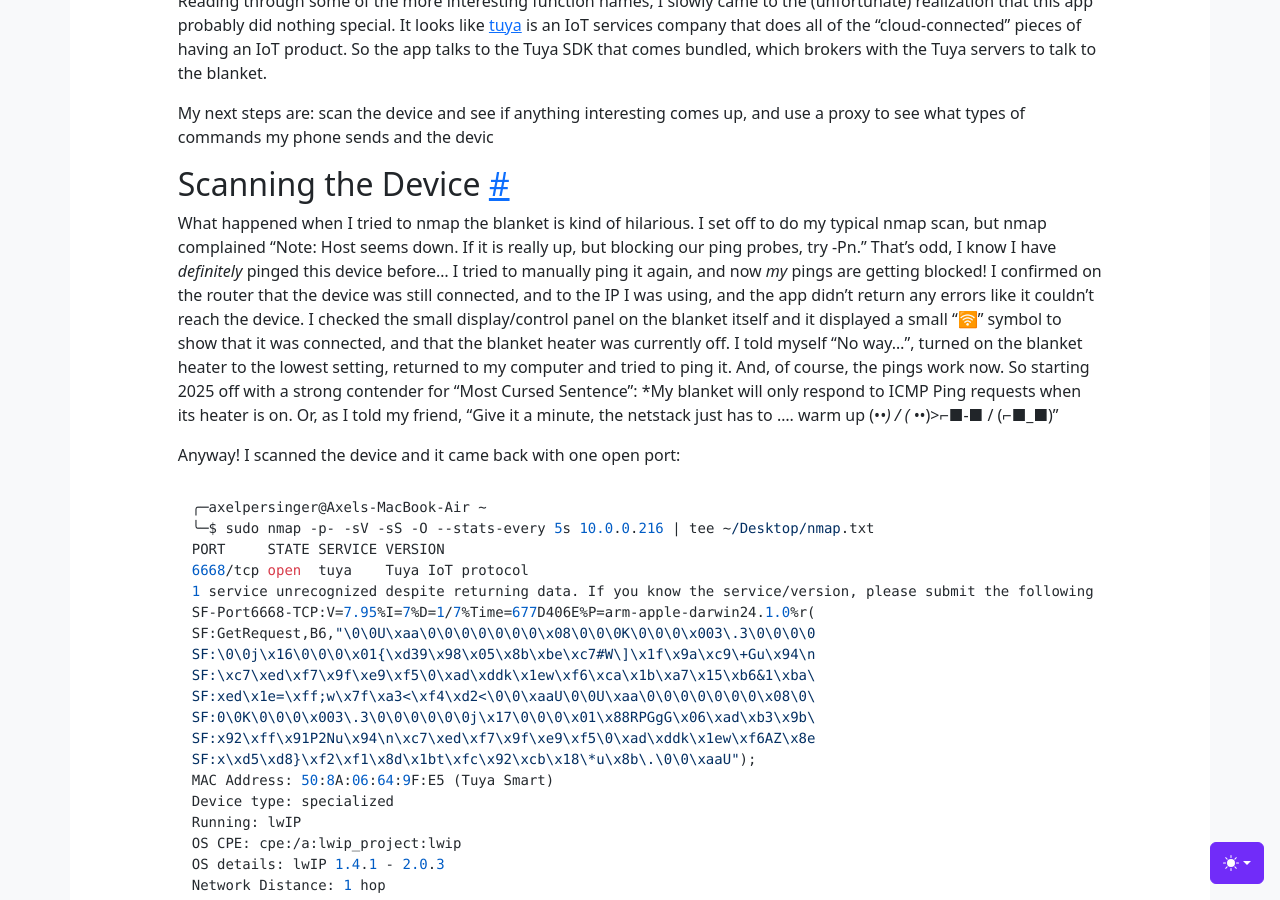
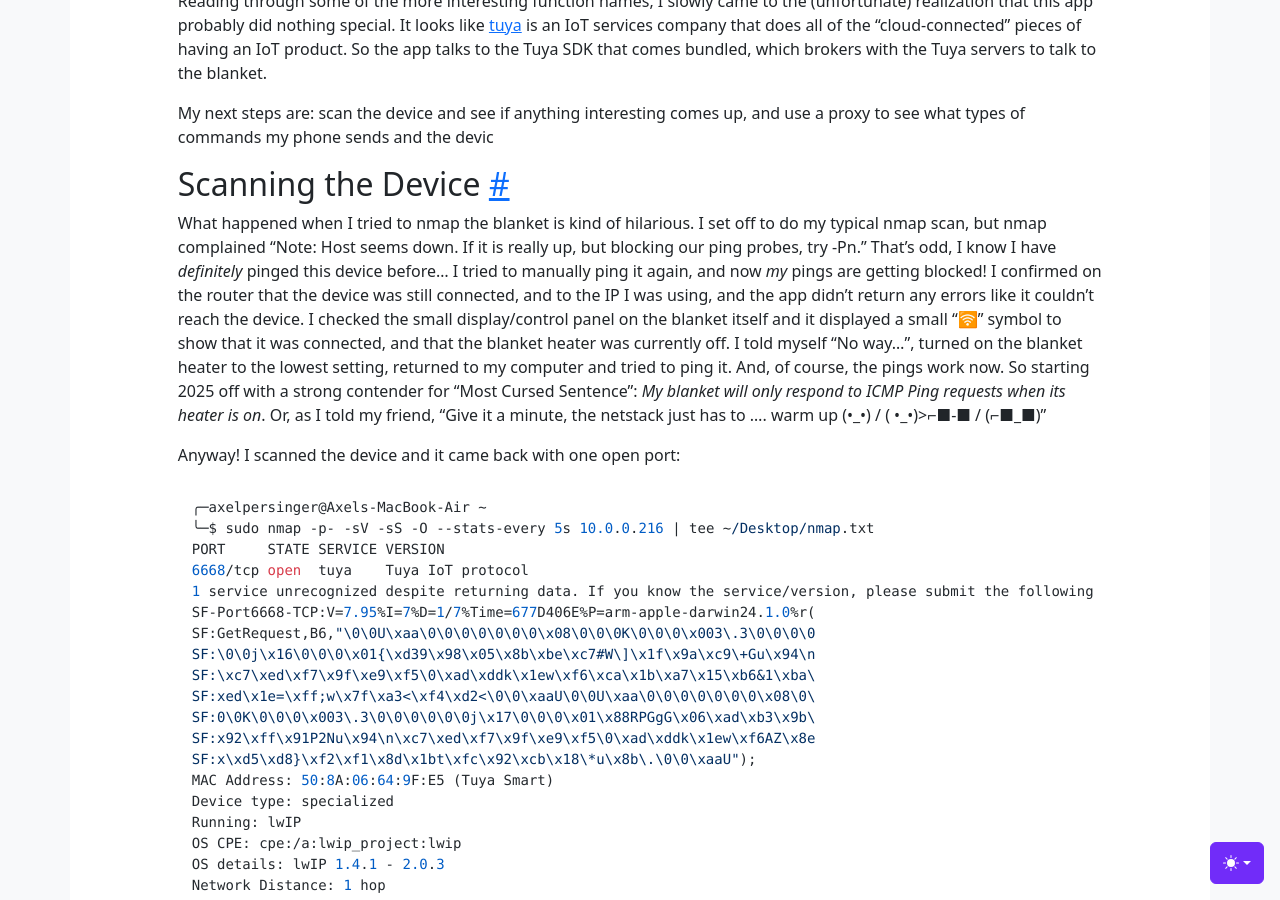
Before and after one commit to CuckooEXE/cuckooexe.github.io, a Jekyll site: the page built from _posts/2025-01-06-HeatedBlanket.md, in a window 1280 px wide and 900 px high, scrolled down 5666 px. Built offline with Jekyll 4.4.1, drawn with Linux system fonts in a browser that asks for light colours; comment, search, counter and statistics services are not loaded.

```diff
--- a/_posts/2025-01-06-HeatedBlanket.md
+++ b/_posts/2025-01-06-HeatedBlanket.md
@@ -173,7 +173,7 @@ I started by looking at all of the shared-object files with "`tuya`" in the name
 My next steps are: scan the device and see if anything interesting comes up, and use a proxy to see what types of commands my phone sends and the devic
 ## Scanning the Device
 
-What happened when I tried to nmap the blanket is kind of hilarious. I set off to do my typical nmap scan, but nmap complained "Note: Host seems down. If it is really up, but blocking our ping probes, try -Pn." That's odd, I know I have *definitely* pinged this device before... I tried to manually ping it again, and now *my* pings are getting blocked! I confirmed on the router that the device was still connected, and to the IP I was using, and the app didn't return any errors like it couldn't reach the device. I checked the small display/control panel on the blanket itself and it displayed a small "🛜" symbol to show that it was connected, and that the blanket heater was currently off. I told myself "No way...", turned on the blanket heater to the lowest setting, returned to my computer and tried to ping it. And, of course, the pings work now. So starting 2025 off with a strong contender for "Most Cursed Sentence": *My blanket will only respond to ICMP Ping requests when its heater is on. Or, as I told my friend, "Give it a minute, the netstack just has to .... warm up (•_•) / ( •_•)>⌐■-■ / (⌐■_■)"
+What happened when I tried to nmap the blanket is kind of hilarious. I set off to do my typical nmap scan, but nmap complained "Note: Host seems down. If it is really up, but blocking our ping probes, try -Pn." That's odd, I know I have *definitely* pinged this device before... I tried to manually ping it again, and now *my* pings are getting blocked! I confirmed on the router that the device was still connected, and to the IP I was using, and the app didn't return any errors like it couldn't reach the device. I checked the small display/control panel on the blanket itself and it displayed a small "🛜" symbol to show that it was connected, and that the blanket heater was currently off. I told myself "No way...", turned on the blanket heater to the lowest setting, returned to my computer and tried to ping it. And, of course, the pings work now. So starting 2025 off with a strong contender for "Most Cursed Sentence": *My blanket will only respond to ICMP Ping requests when its heater is on*. Or, as I told my friend, "Give it a minute, the netstack just has to .... warm up (•\_•) / ( •\_•)>⌐■-■ / (⌐■\_■)"
 
 Anyway! I scanned the device and it came back with one open port:
 
```
